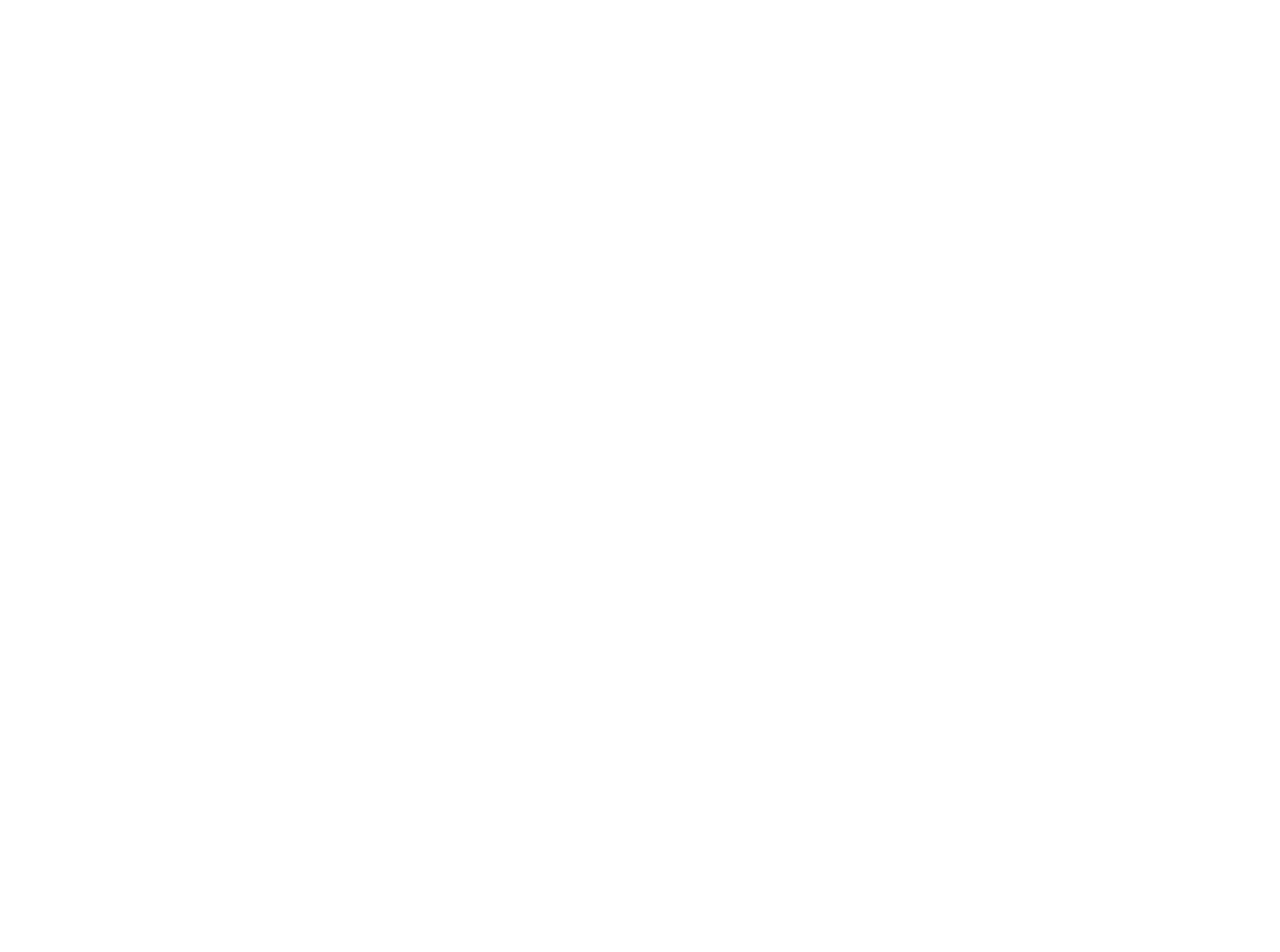
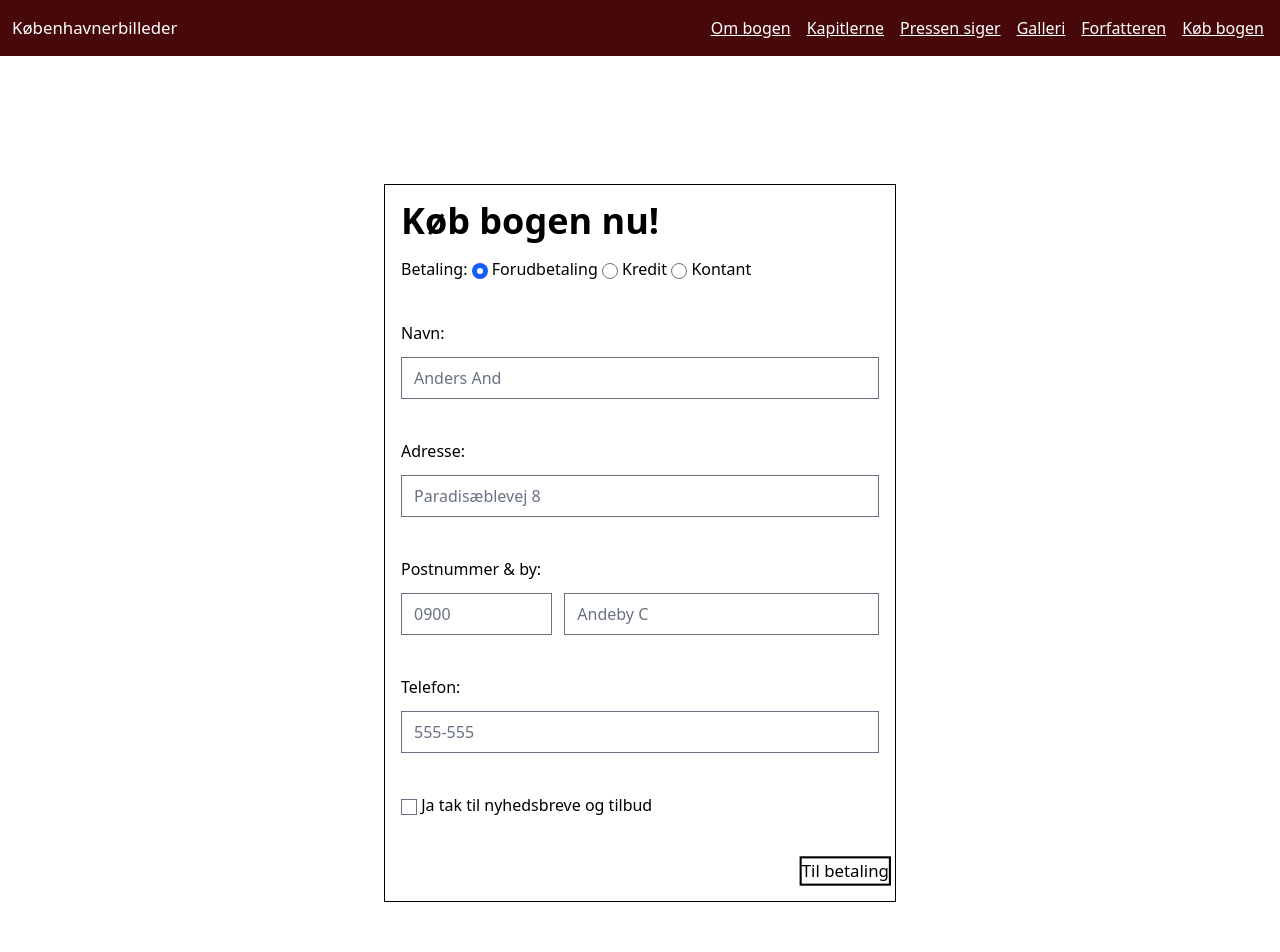
Before and after one commit to Josephine0202/digital_oprydningsdag2, an Astro site: page /formular in a window 1280 px wide. Shown: the top 952 px of the page. Before the commit the page ends 800 px from the top, so only its background shows below. Built offline with nearby package versions, Linux system fonts and the light colour scheme; Astro itself is replaced by a stand-in of ours.

Commit message:
formular

```diff
--- a/src/pages/formular.astro
+++ b/src/pages/formular.astro
@@ -1,3 +1,53 @@
+---
+import MainLayout from "../layouts/MainLayout.astro";
+import Button from '../components/Button.astro';
+import Link from '../components/Link.astro';
+import Header from '../components/Header.astro';
 ---
 
----
+<MainLayout>
+    <section id="køb_bogen" class="max-w-lg mx-auto mt-32 mb-32 p-4 border border-black">
+  <h2 class="text-4xl font-bold pb-4">Køb bogen nu!</h2>
+  <form class="space-y-4 grid grid-cols-1 gap-6">
+    <div>
+      <span>Betaling:</span>
+      <input type="radio" id="forud" name="levering" checked="checked">
+      <label for="forud">Forudbetaling</label>
+      <input type="radio" id="kredit" name="levering">
+      <label for="kredit">Kredit</label>
+      <input type="radio" id="kontant" name="levering">
+      <label for="kontant">Kontant</label>
+    </div>
+
+    <div class="grid gap-3">
+      <label for="navn">Navn:</label>
+      <input type="text" id="navn" name="navn" placeholder="Anders And">
+    </div>
+
+    <div class="grid gap-3">
+      <label for="adresse">Adresse:</label>
+      <input type="text" id="adresse" name="adresse" placeholder="Paradisæblevej 8">
+    </div>
+
+    <div class="grid gap-3 grid-cols-6">
+      <label for="postnummer" class="col-span-6">Postnummer & by:</label>
+      <input type="text" id="postnummer" name="postnummer" class="col-span-2" placeholder="0900">
+      <input type="text" id="bynavn" name="bynavn" disabled class="col-span-4" placeholder="Andeby C">
+    </div>
+
+    <div class="grid gap-3">
+      <label for="telefon">Telefon:</label>
+      <input type="tel" id="telefon" name="telefon" placeholder="555-555">
+    </div>
+
+    <div>
+      <input type="checkbox" id="nyhedsbrev" name="nyhedsbrev">
+      <label for="nyhedsbrev">Ja tak til nyhedsbreve og tilbud</label>
+    </div>
+
+    <div class="flex justify-end animate-pulse">
+      <Button variant="primary" size="small">Til betaling</Button>
+    </div>
+  </form>
+</section>
+</MainLayout>
```
